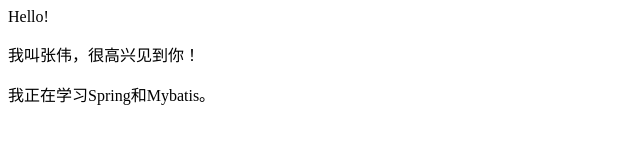
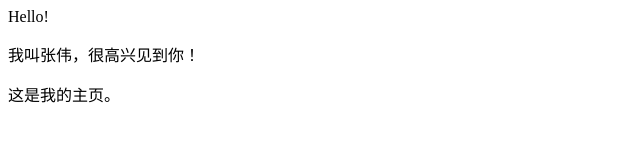
Before and after one commit to ZivWhite/ZivWhite.github.io, a plain HTML site: page index.html in a window 1280 px wide. Shown: the whole page, without its empty margins (0-640 px from the left). Drawn offline with Linux system fonts and the light colour scheme.

Commit message:
Update index.html

```diff
--- a/index.html
+++ b/index.html
@@ -1,3 +1,3 @@
 <p>Hello!</p>
 <p>我叫张伟，很高兴见到你！</p>
-<p>我正在学习Spring和Mybatis。</p>
+<p>这是我的主页。</p>
```
